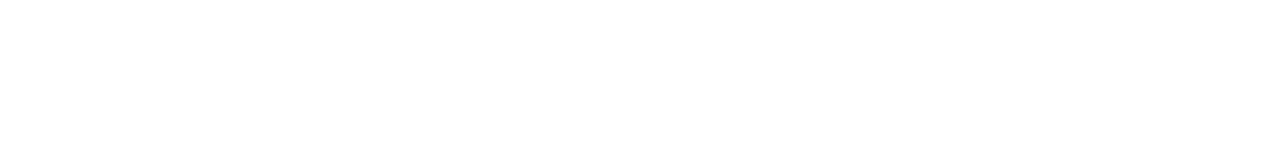
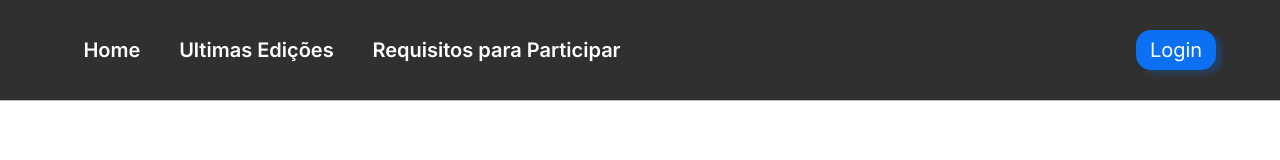
Before and after one commit to KAUACASANIGA/Bootcamp-DNC, a plain HTML site: page index.html in a window 1280 px wide. Drawn offline with Linux system fonts and the light colour scheme.

Commit message:
Add css Menu sup

```diff
--- /dev/null
+++ b/index.css
@@ -0,0 +1,56 @@
+body{
+    margin: 0px;
+    padding: 0px;
+}
+
+    #menuPrincipal{
+        width: 100%;
+        height: 100px;
+        background-color: #303030;
+        display: flex;
+        justify-content: space-between;
+        align-items: center;
+        border-bottom: 1px solid #bababa;
+
+    }
+
+    #menuSup{
+        display: flex;
+        width: 45%;
+        justify-content: space-around;
+        align-items: center;
+        margin-left: 5%;
+
+    }
+    #menuSup a{
+        font-family: Inter;
+        font-size: 20px;
+        font-style: normal;
+        font-weight: 600;
+        line-height: normal;
+        color: #FFF;
+        text-decoration: none;
+
+    }
+
+    #menuSup a:hover{
+        color: #CCCCCC;
+
+
+    }
+
+    #menuPrincipal button{
+        margin-right: 5%;
+        background-color: #0C70F2;
+        border: 0px;
+        height: 40px;
+        width: 80px;
+        font-family: Inter;
+        font-size: 20px;
+        font-weight: 600px;
+        color:#FFF;
+        box-shadow: 6px 4px 5px 0px rgba(12, 112, 242, 0.25);
+        border-radius: 15px;
+        cursor: pointer;
+
+    }
--- a/index.html
+++ b/index.html
@@ -3,9 +3,21 @@
 <head>
     <meta charset="UTF-8">
     <meta name="viewport" content="width=device-width, initial-scale=1.0">
+    <link rel="stylesheet" href="index.css">
+    <link rel="preconnect" href="https://fonts.googleapis.com">
+    <link rel="preconnect" href="https://fonts.gstatic.com" crossorigin>
+    <link href="https://fonts.googleapis.com/css2?family=Inter:wght@100;200;300;400;500;600;700;800;900&display=swap" rel="stylesheet">
     <title>Bootcamp-DNC</title>
 </head>
 <body>
+    <nav id="menuPrincipal">
+        <div id="menuSup">
+            <a href="">Home</a>
+            <a href="">Ultimas Edições</a>
+            <a href="">Requisitos para Participar</a>
+        </div>
+        <button>Login</button>
+    </nav>
 
 </body>
 </html>
```
